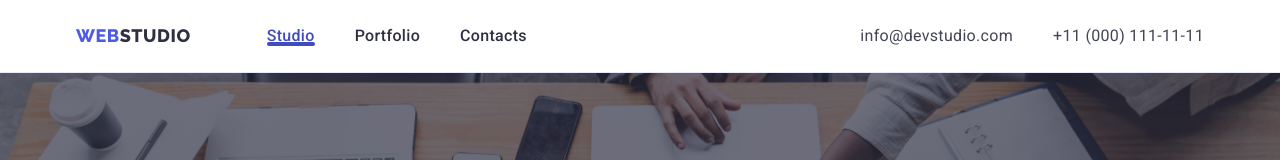
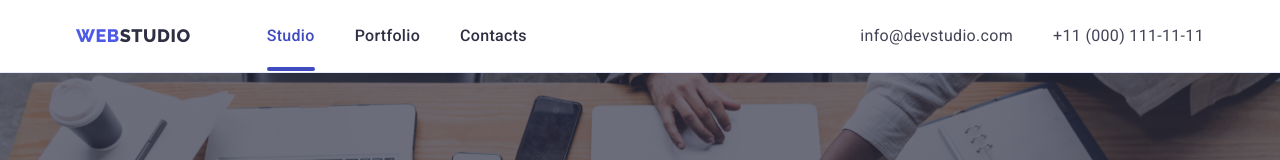
Before and after one commit to vrbGoIt/goit-markup-hw-05, a plain HTML site: page index.html in a window 1280 px wide. Shown: the top 160 px of the page. Drawn offline with nearby package versions, Linux system fonts and the light colour scheme.

Commit message:
Update styles.css

```diff
--- a/css/styles.css
+++ b/css/styles.css
@@ -228,7 +228,7 @@ img {
     width: 100%;
     height: 4px;
     left: 0;
-    bottom: -1px;
+    bottom: -26px;
     display: block;
     background-color: var(--link-hover-color);
     border-radius: 2px;
```
